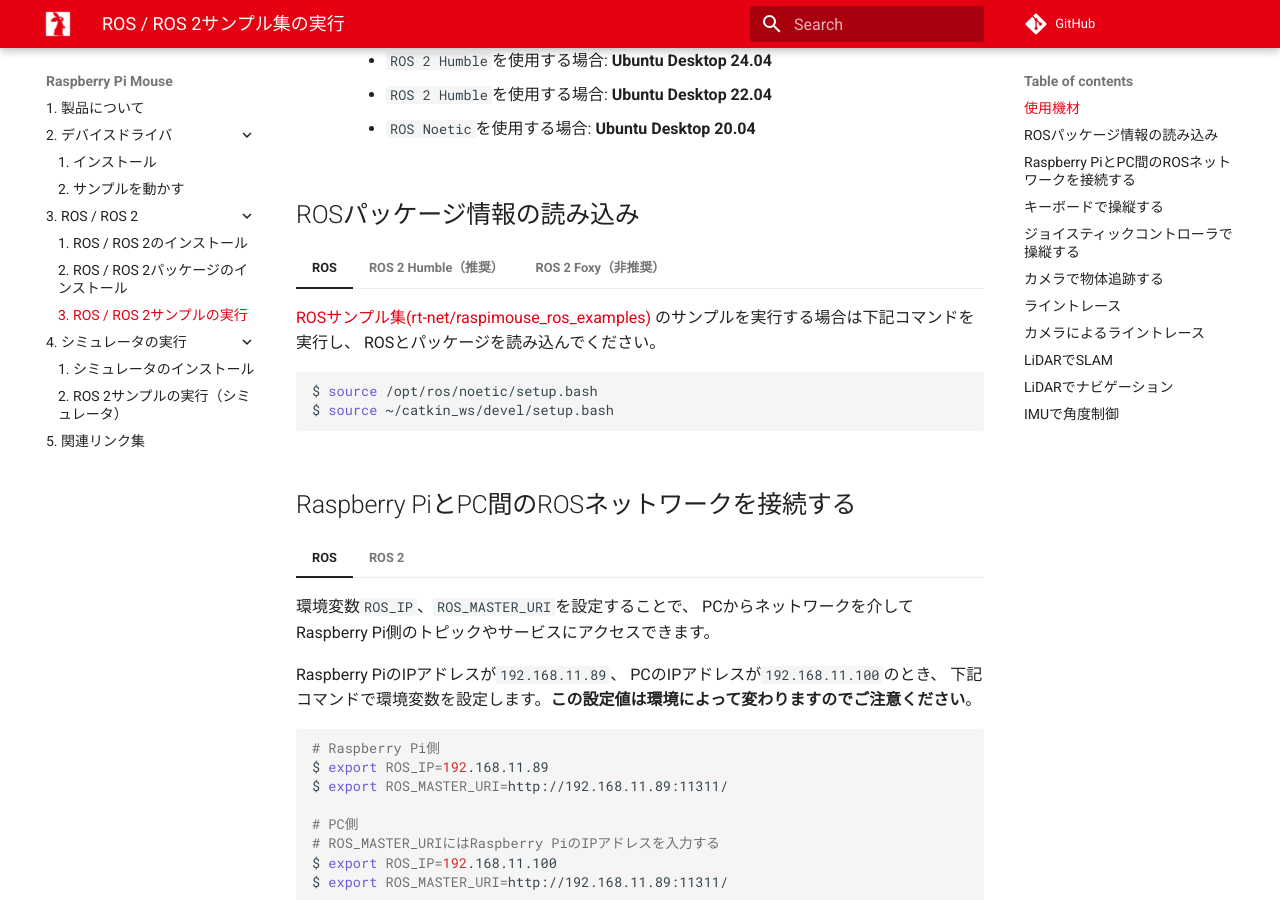
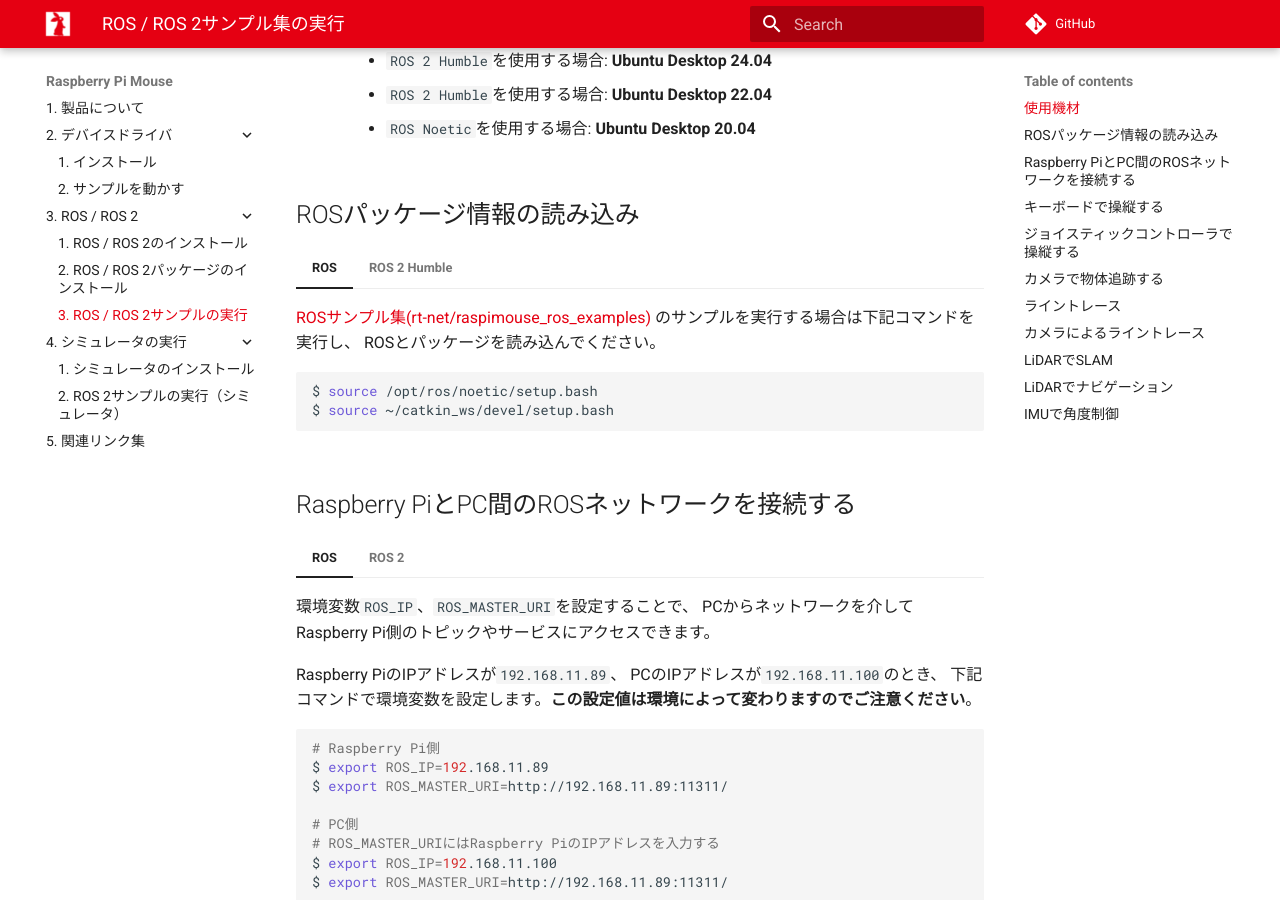
Before and after one commit to rt-net/tutorials, an MkDocs documentation site: the page built from docs/raspimouse/ros/samples.md, in a window 1280 px wide and 900 px high, scrolled down 926 px. Built offline with MkDocs 1.6.1 and Material for MkDocs 9.7.7, drawn with Linux system fonts in a browser that asks for light colours; comment, search, counter and statistics services are not loaded; some of the changed lines change nothing that is shown.

Commit message:
ROSパッケージ情報の読み込みのFOXYを削除

````diff
--- a/docs/raspimouse/ros/samples.md
+++ b/docs/raspimouse/ros/samples.md
@@ -48,23 +48,13 @@
     ```
 
 
-=== "ROS 2 Humble（推奨）"
+=== "ROS 2 Humble"
     [ROS 2サンプル集(rt-net/raspimouse_ros2_examples)](https://github.com/rt-net/raspimouse_ros2_examples){target=_blank rel=noopener}
     のサンプルを実行する場合は下記コマンドを実行し、
     ROS 2とパッケージを読み込んでください。
 
     ```sh
     $ source /opt/ros/humble/setup.bash
-    $ source ~/ros2_ws/install/setup.bash
-    ```
-
-=== "ROS 2 Foxy（非推奨）"
-    [ROS 2サンプル集(rt-net/raspimouse_ros2_examples)](https://github.com/rt-net/raspimouse_ros2_examples){target=_blank rel=noopener}
-    のサンプルを実行する場合は下記コマンドを実行し、
-    ROS 2とパッケージを読み込んでください。
-
-    ```sh
-    $ source /opt/ros/foxy/setup.bash
     $ source ~/ros2_ws/install/setup.bash
     ```
 
````
